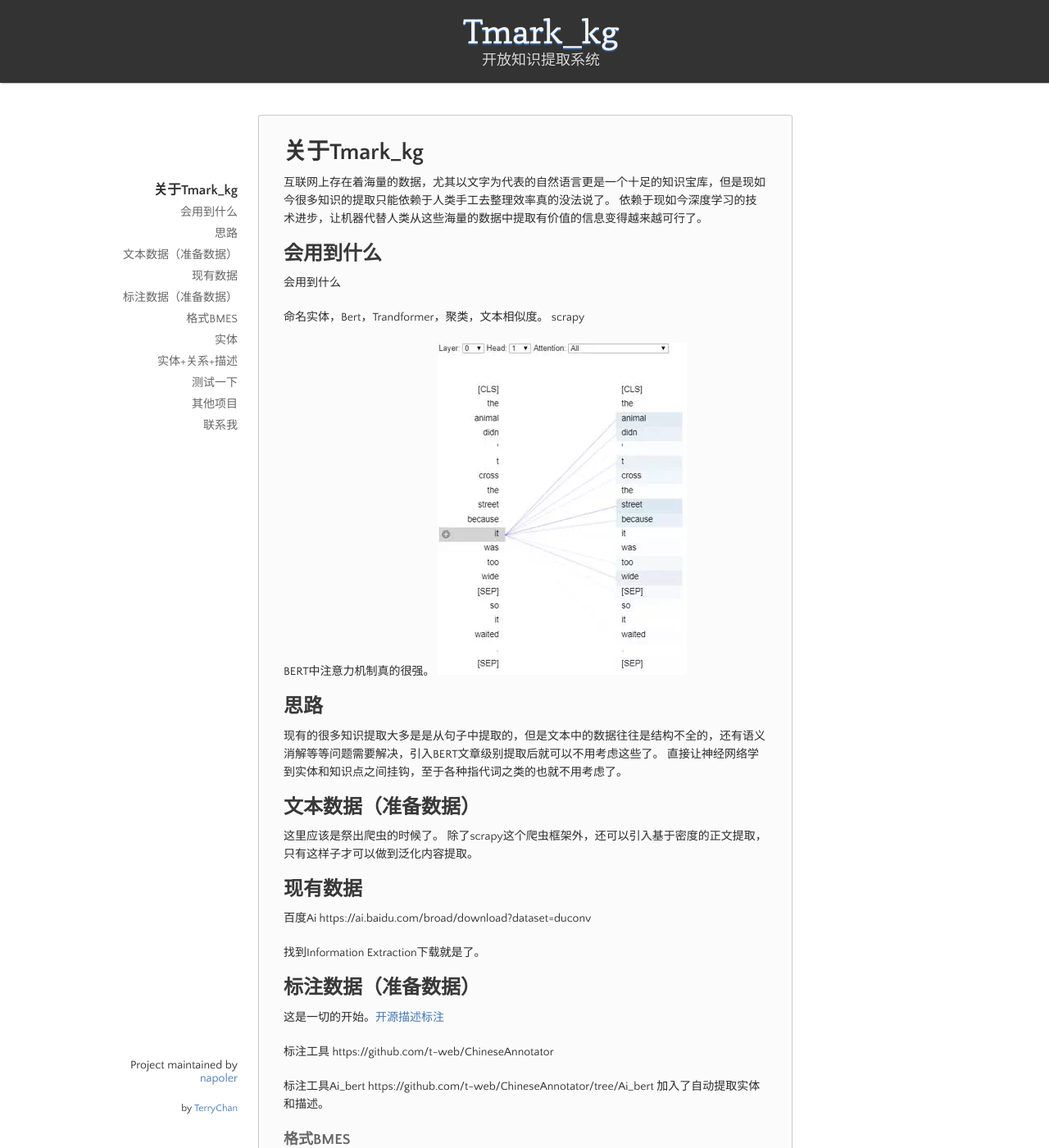
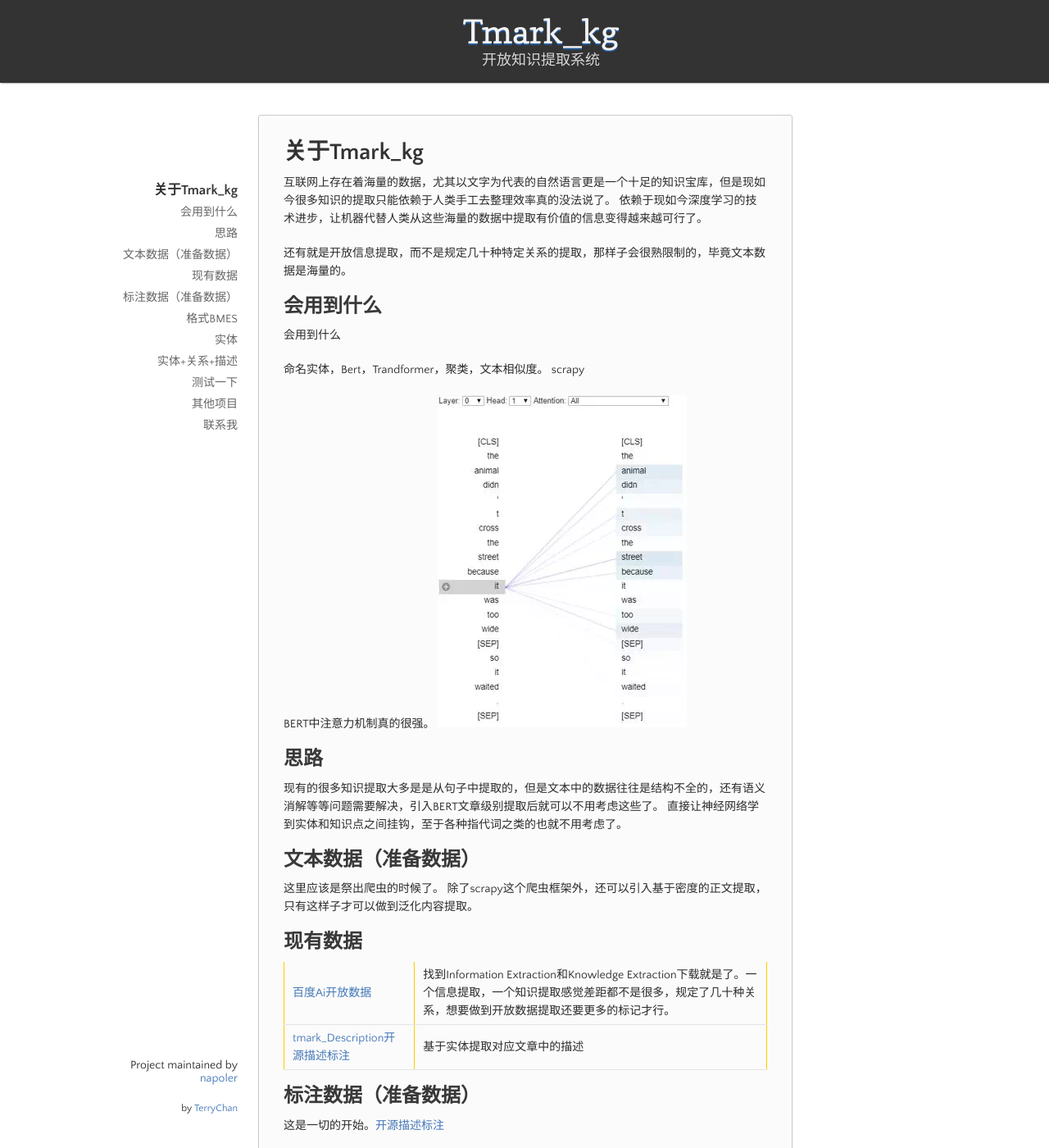
Before and after one commit to napoler/tmark_kg, a Jekyll site: the page built from docs/index.md, in a window 1280 px wide and 1400 px high. Shown: the whole window at 82% size. Built offline with Jekyll 4.4.1, drawn with Linux system fonts in a browser that asks for light colours.

Commit message:
Signed-off-by: Terry chan <napoler2008@gmail.com>

```diff
--- a/docs/index.md
+++ b/docs/index.md
@@ -11,6 +11,7 @@ layout: default
 互联网上存在着海量的数据，尤其以文字为代表的自然语言更是一个十足的知识宝库，但是现如今很多知识的提取只能依赖于人类手工去整理效率真的没法说了。
 依赖于现如今深度学习的技术进步，让机器代替人类从这些海量的数据中提取有价值的信息变得越来越可行了。
 
+还有就是开放信息提取，而不是规定几十种特定关系的提取，那样子会很熟限制的，毕竟文本数据是海量的。
 ## 会用到什么
 会用到什么
 
@@ -27,11 +28,9 @@ BERT中注意力机制真的很强。
 这里应该是祭出爬虫的时候了。
 除了scrapy这个爬虫框架外，还可以引入基于密度的正文提取，只有这样子才可以做到泛化内容提取。
 ## 现有数据
-百度Ai
-https://ai.baidu.com/broad/download?dataset=duconv
 
-找到Information Extraction下载就是了。
-
+| [百度Ai开放数据](https://ai.baidu.com/broad/download?dataset=duconv)|找到Information Extraction和Knowledge Extraction下载就是了。一个信息提取，一个知识提取感觉差距都不是很多，规定了几十种关系，想要做到开放数据提取还要更多的标记才行。|
+| [tmark_Description开源描述标注](https://www.terrychan.org/tmark_Description/)|基于实体提取对应文章中的描述|
 
 ## 标注数据（准备数据）
 这是一切的开始。[开源描述标注](https://www.terrychan.org/tmark_Description/)
```
